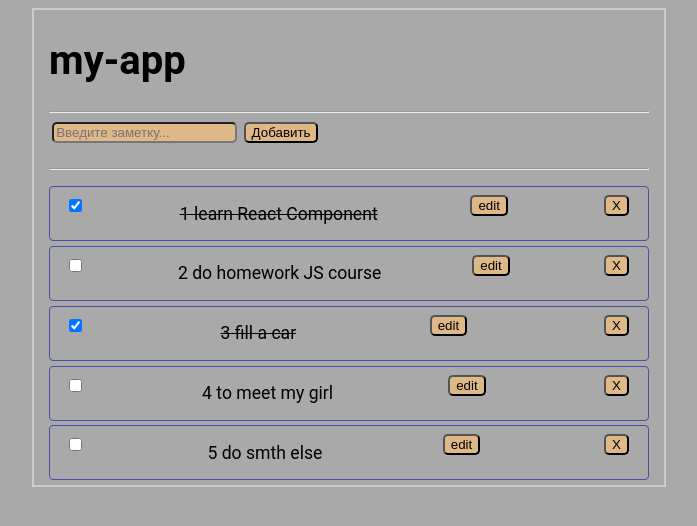
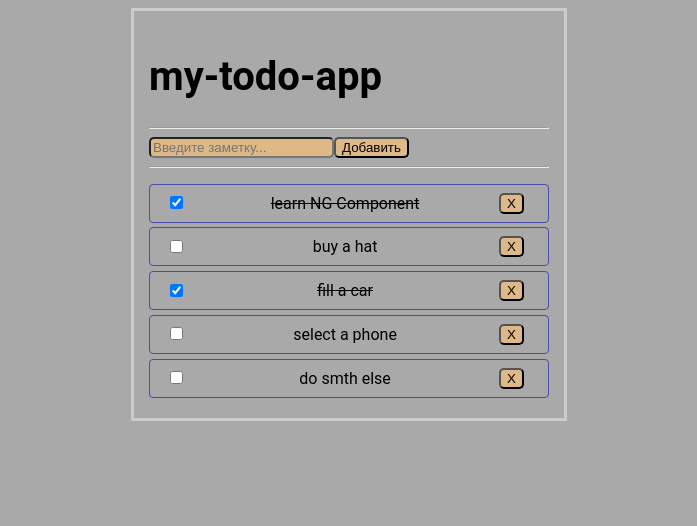
Before and after one commit to Shevrin/ng-TODO, an Angular app: page / in a window 1280 px wide. Shown: the top 526 px of the page, without its empty margins (291-988 px from the left). Built offline with nearby package versions, Linux system fonts and the light colour scheme.

Commit message:
add form functional

```diff
--- a/shared/todos.service.ts
+++ b/shared/todos.service.ts
@@ -14,12 +14,12 @@ export class TodoService {
     {
       id: 1,
       flag: !false,
-      title: 'learn React Component',
+      title: 'learn NG Component',
     },
     {
       id: 2,
       flag: false,
-      title: 'do homework JS course',
+      title: 'buy a hat',
     },
     {
       id: 3,
@@ -29,7 +29,7 @@ export class TodoService {
     {
       id: 4,
       flag: false,
-      title: 'to meet my girl',
+      title: 'select a phone',
     },
     {
       id: 5,
@@ -37,6 +37,8 @@ export class TodoService {
       title: 'do smth else',
     },
   ];
+
+  // доработать работу с localStorage
 
   // setTodos(storage: ToDo[]) {
   //   localStorage.setItem('todoList', JSON.stringify(storage));
@@ -47,8 +49,9 @@ export class TodoService {
   //   return (todoLocalStorage = null ? [] : todoLocalStorage.todoList);
   // }
 
-  addTodo(str: string) {
-    console.log(str);
+  pushTodo(todo: ToDo) {
+    this.storage.push(todo);
+    localStorage.setItem('todoList', JSON.stringify(this.storage));
   }
 
   onToggle(id: number): void {
--- a/src/app/app.component.html
+++ b/src/app/app.component.html
@@ -1,5 +1,5 @@
 <div class="container">
-  <h1>my-app</h1>
+  <h1>my-todo-app</h1>
   <hr />
   <app-todo-form> </app-todo-form>
   <hr />
--- a/src/app/app.component.scss
+++ b/src/app/app.component.scss
@@ -1,27 +1,10 @@
 .container{
-	width: 600px;
-	max-width: 1165px;
-	padding: 0 15px;
+	width: 400px;
+	padding: 15px;
 	margin: 0 auto;
-	border: 2.5px solid #ccc;
+	border: 3px solid #ccc;
 }
 button, input{
 	background-color: burlywood;
-	border-radius: 5px;
+	border-radius: 5px ;
 }
-
-.color1{
-	font-style: italic;
-	font-size: 1.1rem;
-	color: rgb(150, 84, 124);
-}
-.color3{
-	font-style: italic;
-	font-size: 2rem;
-	color: rgb(48, 17, 121);
-}
-.color3{
-	font-style: bold;
-	font-size: 1.1rem;
-	color: rgb(104, 69, 48);
-}
--- a/src/app/todo-form/todo-form.component.html
+++ b/src/app/todo-form/todo-form.component.html
@@ -1,9 +1,11 @@
 <div>
   <input
     type="text"
+    class="input"
     placeholder="Введите заметку..."
-    (keyup.enter)="onBtn(input.value)"
+    [(ngModel)]="title"
+    (keydown.enter)="addTodo()"
     #input
   />
-  <button (click)="onBtn(input.value)">Добавить</button>
+  <button (click)="addTodo()">Добавить</button>
 </div>
--- a/src/app/todo-form/todo-form.component.ts
+++ b/src/app/todo-form/todo-form.component.ts
@@ -1,28 +1,28 @@
 import { Component, OnInit } from '@angular/core';
-import { TodoService } from 'shared/todos.service';
+import { TodoService, ToDo } from 'shared/todos.service';
 @Component({
   selector: 'app-todo-form',
   templateUrl: './todo-form.component.html',
   styleUrls: ['./todo-form.component.scss'],
 })
 export class TodoFormComponent implements OnInit {
-  title = 'введи заметку';
-  inputValue = '';
+  title: string = '';
 
-  onInput(event: any) {
-    console.log(event);
+  constructor(public todoService: TodoService) {}
+
+  addTodo() {
+    const todo: ToDo = {
+      title: this.title,
+      flag: false,
+      id: Date.now(),
+    };
+
+    if (todo.title) {
+      this.todoService.pushTodo(todo);
+      console.log(todo);
+    }
+    this.title = '';
   }
-  onBtn(str: string) {
-    this.todoService.addTodo(str);
-  }
-
-  // addTodo() {
-  //   const todo: Todo = {
-  //     title: this.title,
-  //     flag: false,
-  //   };
-  // }
-  constructor(public todoService: TodoService) {}
 
   ngOnInit(): void {}
 }
--- a/src/app/todo/todo.component.html
+++ b/src/app/todo/todo.component.html
@@ -1,9 +1,15 @@
 <div>
   <ul *ngIf="todoService.storage.length; else noTodosList">
-    <li *ngFor="let todo of todoService.storage; let i = index">
-      <input type="checkbox" [checked]="todo.flag" (change)="check(todo.id)" />
-      <span [class.check]="todo.flag">{{ i + 1 }} {{ todo.title }}</span>
-      <button>edit</button>
+    <li *ngFor="let todo of todoService.storage">
+      <label>
+        <input
+          type="checkbox"
+          class="custom-checkbox"
+          [checked]="todo.flag"
+          (change)="check(todo.id)"
+        />
+      </label>
+      <span [class.check]="todo.flag">{{ todo.title }}</span>
       <button (click)="removeTodo(todo.id)">X</button>
     </li>
   </ul>
@@ -11,27 +17,4 @@
   <ng-template #noTodosList>
     <p style="text-align: center">Нет заданий</p>
   </ng-template>
-
-  <!-- <li>
-    <input type="checkbox" />
-
-    <span>
-      {{ inputValue }}
-      <del *ngIf="flag">
-        {{ inputValue }}
-      </del>
-    </span>
-    <button>edit</button>
-    <button>X</button>
-  </li> -->
-  <!-- <li>
-		<input type="checkbox" name="" id=""><span>{{inputValue}} То, что нужно сделать</span>
-		<button>edit</button>
-		<button>X</button>
-	</li>
-	<li>
-		<input type="checkbox" name="" id=""><span> <del>То, что уже сделано</del> </span>
-		<button>edit</button>
-		<button>X</button>
-	</li> -->
 </div>
--- a/src/app/todo/todo.component.scss
+++ b/src/app/todo/todo.component.scss
@@ -16,9 +16,13 @@ li {
 	align-items: center;
 }
 
-input {
+input, button{
 	margin-right: .5rem;
+	position:relative;
+    top:50%;
+
 }
+
 
 .check {
 	text-decoration: line-through;
--- a/src/styles.scss
+++ b/src/styles.scss
@@ -1,16 +1,14 @@
 /* You can add global styles to this file, and also import other style files */
 body {
-
 	font-family: Roboto, Arial, sans-serif, -apple-system, BlinkMacSystemFont, 'Segoe UI',  Oxygen, Ubuntu, Cantarell, 'Open Sans', 'Helvetica Neue', sans-serif;
  	background-color: darkgray;
-	font-size: 1.1rem;
+	font-size: 1rem;
 }
 h1 {
 	font-size: 2.5rem;
 }
 
-button, input{
+button, .input{
 	background-color: burlywood;
-	margin: 0 0.2rem 1rem;
 	border-radius: 5px;
 }
```
Also changed, not shown: 1 other file (tests, documents, lock files or other folders).
